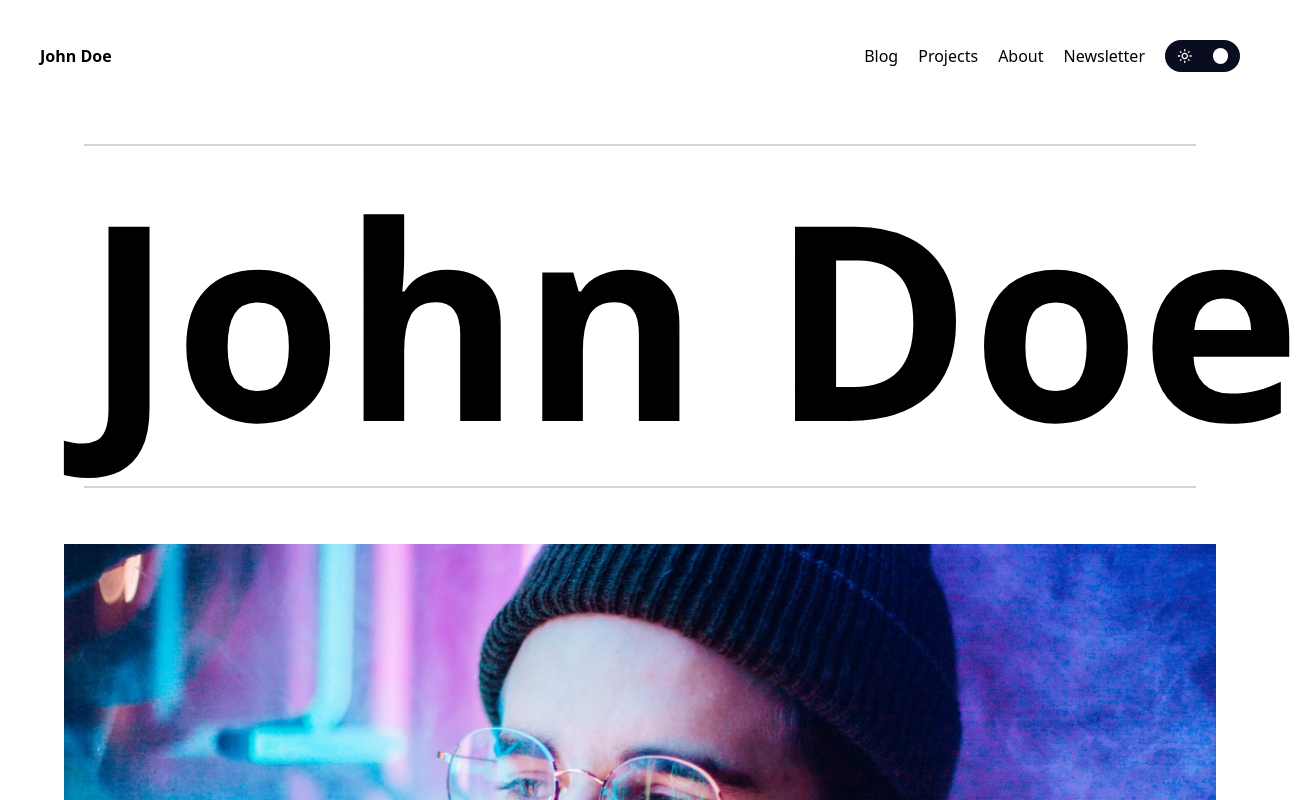
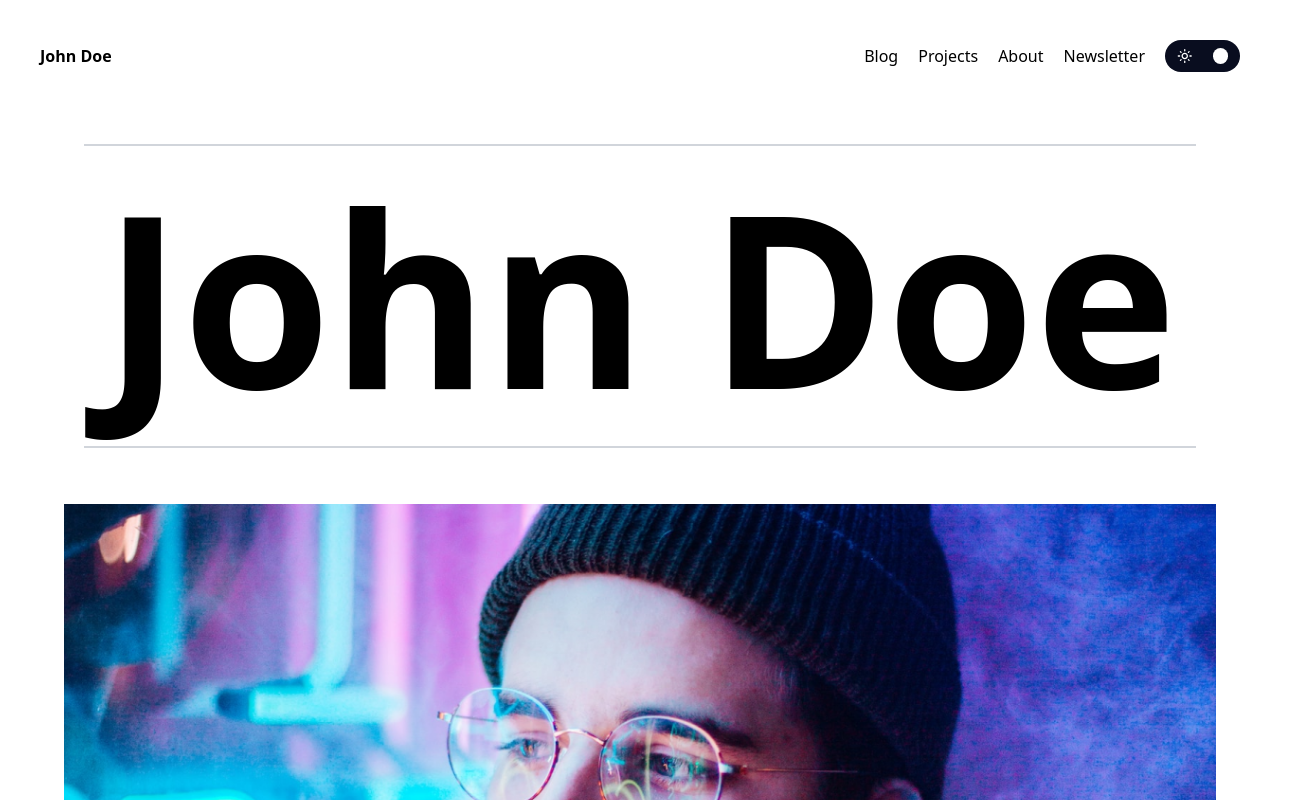
Before and after one commit to Bilal-Gulzar/dynamic-blog, a Next.js app in the folder frontened/: page /about in a window 1280 px wide. Shown: the top 800 px of the page, 1301 px wide, since content can reach past the window. Built offline with nearby package versions, Linux system fonts and the light colour scheme.

Commit message:
decrease font size

```diff
--- a/frontened/src/app/about/page.tsx
+++ b/frontened/src/app/about/page.tsx
@@ -11,7 +11,7 @@ export default function About() {
   return (
     <div className="px-5 sm:px-7 lg:px-16 mb-20 ">
       <div className="mx-5 border-y-2 mt-8 border-gray-300 ">
-        <h1 className="lg:block hidden lg:leading-tight dark:text-white text-[15rem] xl:text-[17rem] font-semibold text-center">
+        <h1 className="lg:block hidden lg:leading-tight dark:text-white text-[15rem] font-semibold text-center">
           John&nbsp;Doe
         </h1>
         <div className="sm:py-10 py-6 px-2 lg:hidden">
--- a/frontened/src/components/herosec/herosec.tsx
+++ b/frontened/src/components/herosec/herosec.tsx
@@ -9,7 +9,7 @@ export default function Herosec() {
   return (
     <section className={`${path === url ? "" : "hidden"}`}>
       <div className="mx-5 border-y-2 mt-8 border-gray-300 ">
-        <h1 className="lg:block hidden lg:leading-tight dark:text-white text-[15rem] xl:text-[17rem] font-semibold text-center">
+        <h1 className="lg:block hidden lg:leading-tight dark:text-white text-[15rem] font-semibold text-center">
           THE&nbsp;BLOG
         </h1>
         <div className='sm:py-10 py-6 px-2 lg:hidden'>
```
